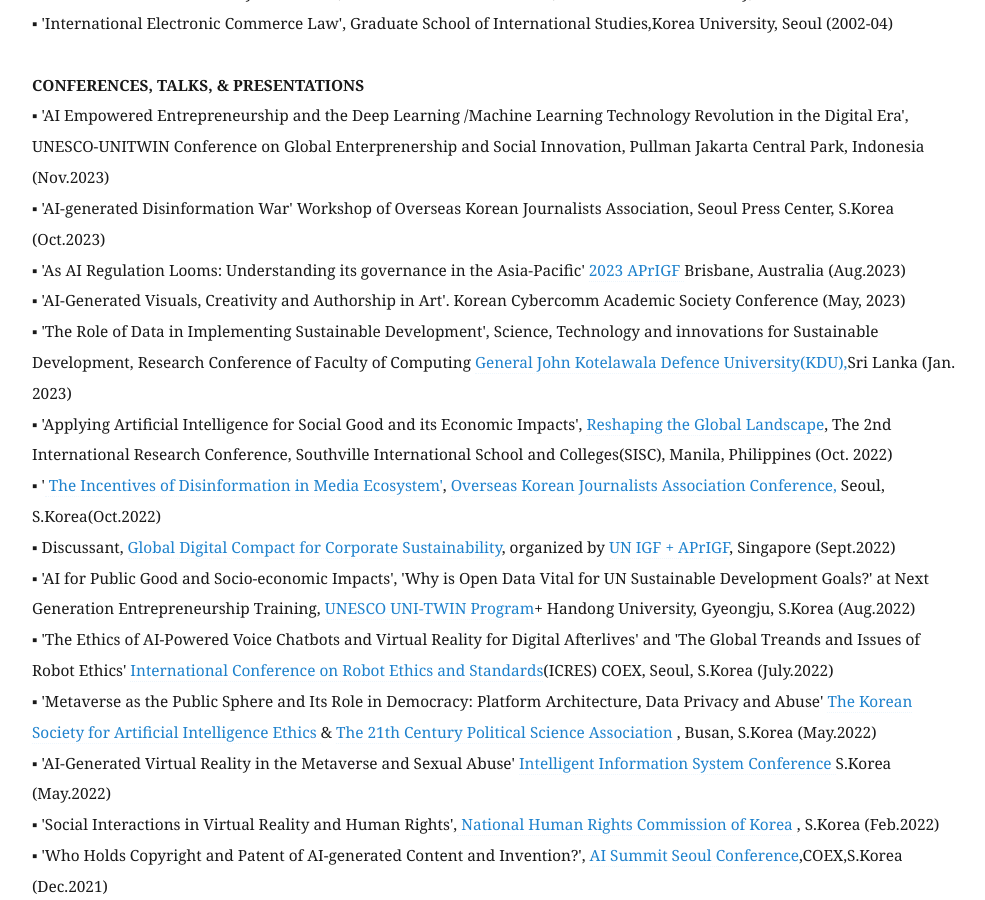
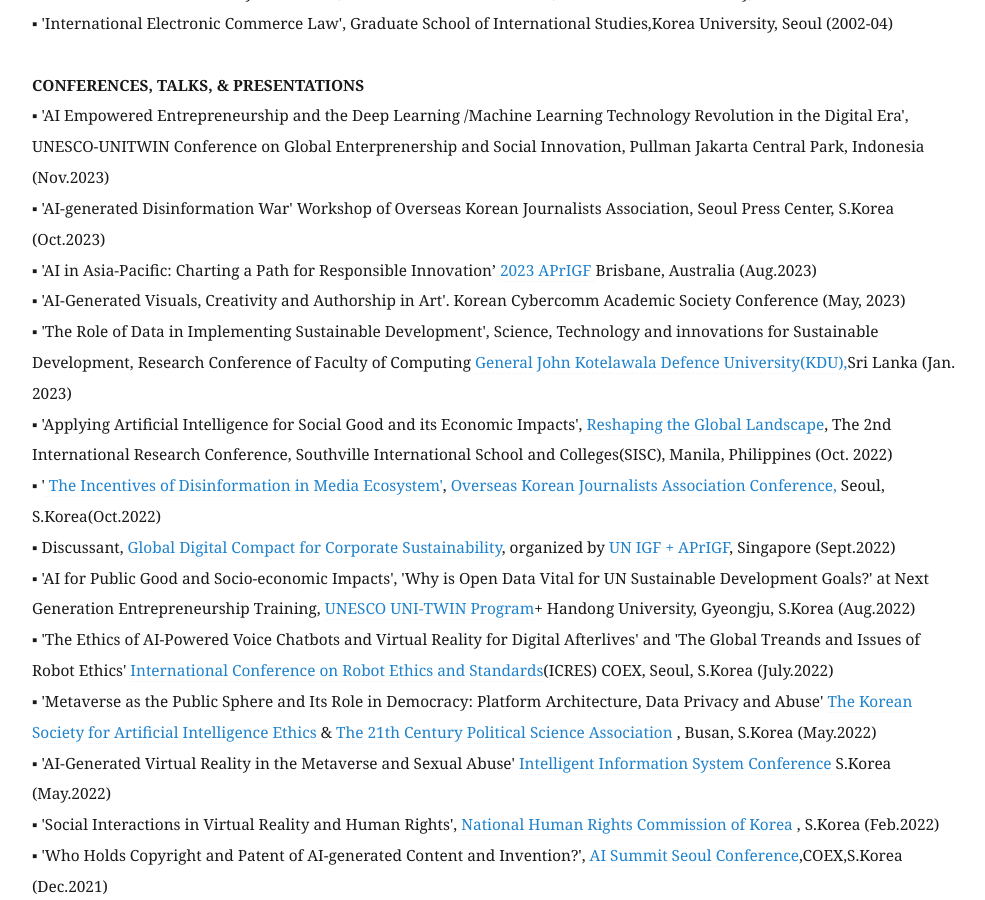
Before and after one commit to eunchangchoi/eunchangchoi.github.io, a Jekyll site: the page built from index.md, in a window 1280 px wide and 900 px high, scrolled down 4578 px. Shown: the whole window, without its empty margins (68-1053 px from the left). Built offline with Jekyll 4.4.1, drawn with Linux system fonts in a browser that asks for light colours.

Commit message:
Update index.md

```diff
--- a/index.md
+++ b/index.md
@@ -98,7 +98,7 @@
  <strong> CONFERENCES, TALKS, & PRESENTATIONS </strong> <br>
 ▪ 'AI Empowered Entrepreneurship and the Deep Learning /Machine Learning Technology Revolution in the Digital Era', UNESCO-UNITWIN Conference on Global Enterprenership and Social Innovation, Pullman Jakarta Central Park, Indonesia (Nov.2023) <br>
 ▪ 'AI-generated Disinformation War' Workshop of Overseas Korean Journalists Association, Seoul Press Center, S.Korea (Oct.2023) <br>
-▪ 'As AI Regulation Looms: Understanding its governance in the Asia-Pacific' <a href="https://forms.for.asia/proposal/?proposalform=NjQ1N2JkN2I4YmY3Yi8vMjMvLzEyNTQvLzA="> 2023 APrIGF </a> Brisbane, Australia (Aug.2023) <br>
+▪ 'AI in Asia-Pacific: Charting a Path for Responsible Innovation’ <a href="https://forms.for.asia/proposal/?proposalform=NjQ1N2JkN2I4YmY3Yi8vMjMvLzEyNTQvLzA="> 2023 APrIGF </a> Brisbane, Australia (Aug.2023) <br>
 ▪ 'AI-Generated Visuals, Creativity and Authorship in Art'. Korean Cybercomm Academic Society Conference (May, 2023) <br>
 ▪ 'The Role of Data in Implementing Sustainable Development', Science, Technology and innovations for Sustainable Development, Research Conference of Faculty of Computing <a href="https://www.kdu.ac.lk/"> General John Kotelawala Defence University(KDU),</a>Sri Lanka (Jan. 2023) <br>
 ▪ 'Applying Artificial Intelligence for Social Good and its Economic Impacts', <a href="https://www.southville.edu.ph/news/reshaping-the-global-landscape-through-research-southville-hosts-second-international-research-conference"> Reshaping the Global Landscape</a>, The 2nd International Research Conference, Southville International School and Colleges(SISC), Manila, Philippines (Oct. 2022) <br>
```
